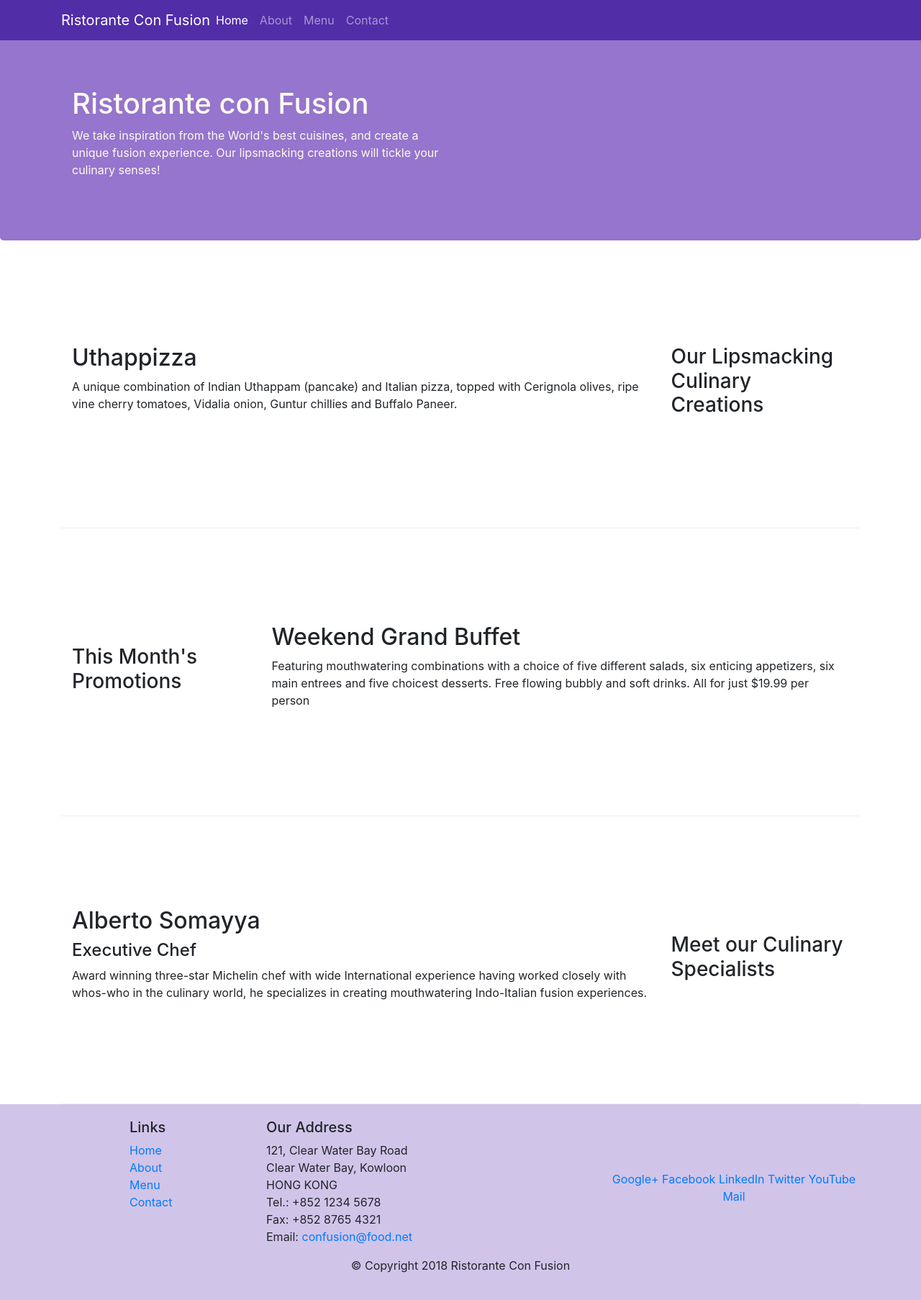
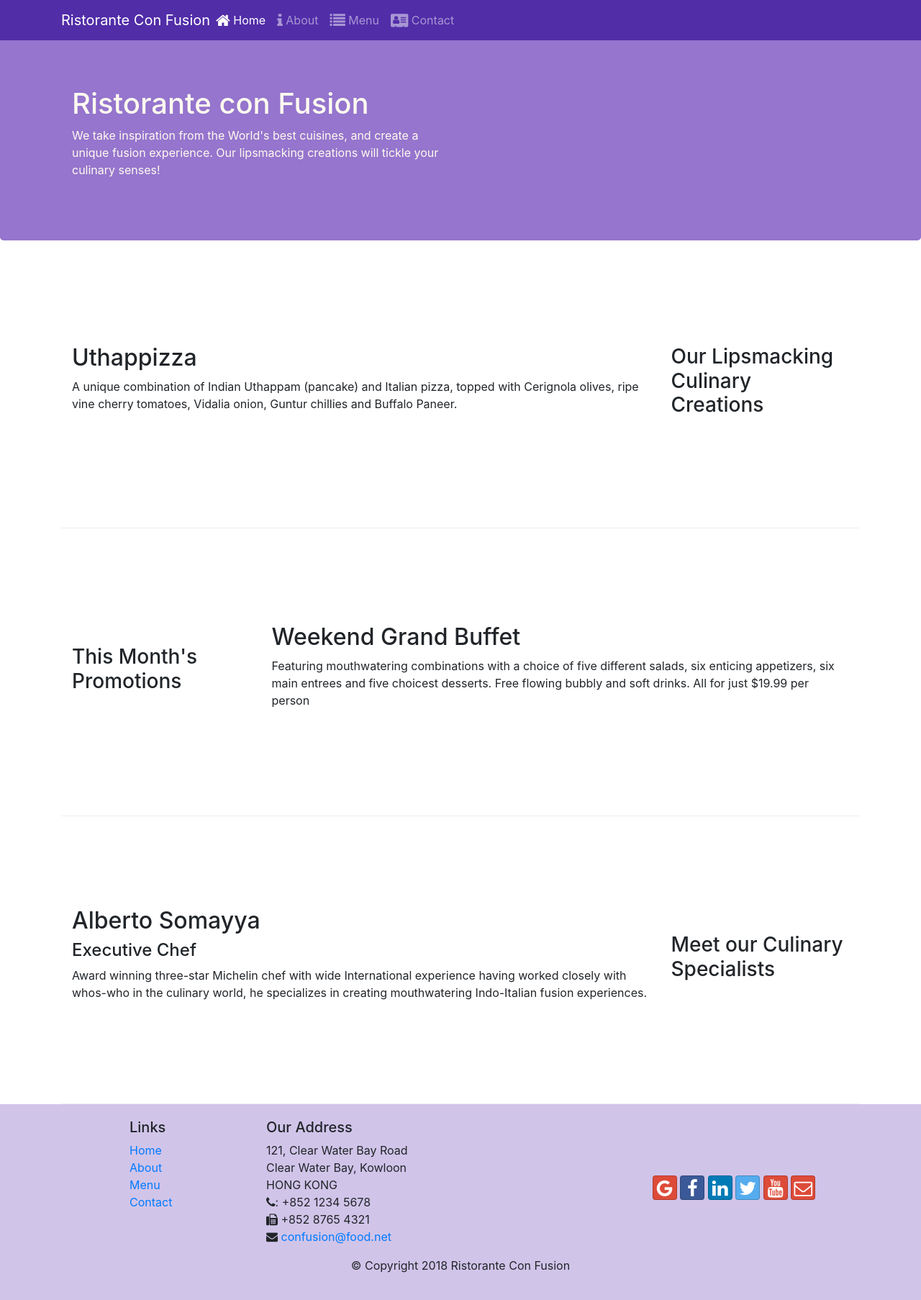
Before and after one commit to ahmad-ausaf0/Restaurant, a website: page index.html in a window 1280 px wide. Shown: the whole page at 72% size. Drawn offline with nearby package versions, Linux system fonts and the light colour scheme.

Commit message:
Add icon

```diff
--- a/css/styles.css
+++ b/css/styles.css
@@ -8,13 +8,6 @@
     padding: 50px 0px 50px 0px;
     border-bottom: 1px ridge;
     min-height: 400px;
-}
-
-.row-content-aboutus {
-    margin: 0px auto;
-    margin-left: -15px;
-
-
 }
 
 .footer {
--- a/index.html
+++ b/index.html
@@ -9,6 +9,8 @@
 
         <!-- Bootstrap CSS -->
         <link rel="stylesheet" href="node_modules/bootstrap/dist/css/bootstrap.min.css">
+        <link rel="stylesheet" href="node_modules/font-awesome/css/font-awesome.min.css">
+        <link rel="stylesheet" href="node_modules/bootstrap-social/bootstrap-social.css">
         <link rel="stylesheet" href="css/styles.css">
     <title>Ristorante Con Fusion</title>
 </head>
@@ -23,10 +25,10 @@
             <a class="navbar-brand mr-auto" href="#">Ristorante Con Fusion</a>
             <div class="collapse navbar-collapse" id="Navbar">
                 <ul class="navbar-nav mr-auto">
-                    <li class="nav-items active"><a class="nav-link" href="#">Home</a></li>
-                    <li class="nav-items"><a class="nav-link" href="./aboutus.html">About</a></li>
-                    <li class="nav-items"><a class="nav-link" href="#">Menu</a></li>
-                    <li class="nav-items"><a class="nav-link" href="#">Contact</a></li>
+                    <li class="nav-items active"><a class="nav-link" href="#"><span class="fa fa-home fa-lg"></span>  Home</a></li>
+                    <li class="nav-items"><a class="nav-link" href="./aboutus.html"><span class="fa fa-info fa-lg"></span> About</a></li>
+                    <li class="nav-items"><a class="nav-link" href="#"><span class="fa fa-list fa-lg"></span> Menu</a></li>
+                    <li class="nav-items"><a class="nav-link" href="#"><span class="fa fa-address-card fa-lg"></span> Contact</a></li>
                 </ul>
             </div>
         </div>
@@ -98,19 +100,19 @@
 		              121, Clear Water Bay Road<br>
 		              Clear Water Bay, Kowloon<br>
 		              HONG KONG<br>
-		              Tel.: +852 1234 5678<br>
-		              Fax: +852 8765 4321<br>
-		              Email: <a href="mailto:confusion@food.net">confusion@food.net</a>
+		              <i class="fa fa-phone fa-lag"></i>: +852 1234 5678<br>
+		              <i class="fa fa-fax fa-lag"></i> +852 8765 4321<br>
+                      <i class="fa fa-envelope fa-lag"></i> <a href="mailto:confusion@food.net">confusion@food.net</a>
 		           </address>
                 </div>
                 <div class = "col-12 col-sm-4 align-self-center">
                     <div class="text-center">
-                        <a href="http://google.com/+">Google+</a>
-                        <a href="http://www.facebook.com/profile.php?id=">Facebook</a>
-                        <a href="http://www.linkedin.com/in/">LinkedIn</a>
-                        <a href="http://twitter.com/">Twitter</a>
-                        <a href="http://youtube.com/">YouTube</a>
-                        <a href="mailto:">Mail</a>
+                        <a class="btn btn-social-icon btn-google" href="http://google.com/+"><i class="fa fa-google fa-lg"></i></a>
+                        <a class="btn btn-social-icon btn-facebook" href="http://www.facebook.com/profile.php?id="><i class="fa fa-facebook fa-lg"></i></a>
+                        <a class="btn btn-social-icon btn-linkedin" href="http://www.linkedin.com/in/"><i class="fa fa-linkedin fa-lg"></i></a>
+                        <a class="btn btn-social-icon btn-twitter" href="http://twitter.com/"><i class="fa fa-twitter fa-lg"></i></a>
+                        <a class="btn btn-social-icon btn-google" href="http://youtube.com/"><i class="fa fa-youtube fa-lg"></i></a>
+                        <a class="btn btn-social-icon btn-google" href="mailto:"><i class="fa fa-envelope-o fa-lg"></i></a>
                     </div>
                 </div>
            </div>
--- a/package.json
+++ b/package.json
@@ -15,6 +15,8 @@
   },
   "dependencies": {
     "bootstrap": "^4.0.0",
+    "bootstrap-social": "^5.1.1",
+    "font-awesome": "^4.7.0",
     "jquery": "^3.3.1",
     "popper.js": "^1.12.9"
   }
```
Also changed, not shown: aboutus.html (+15 -13 lines).
